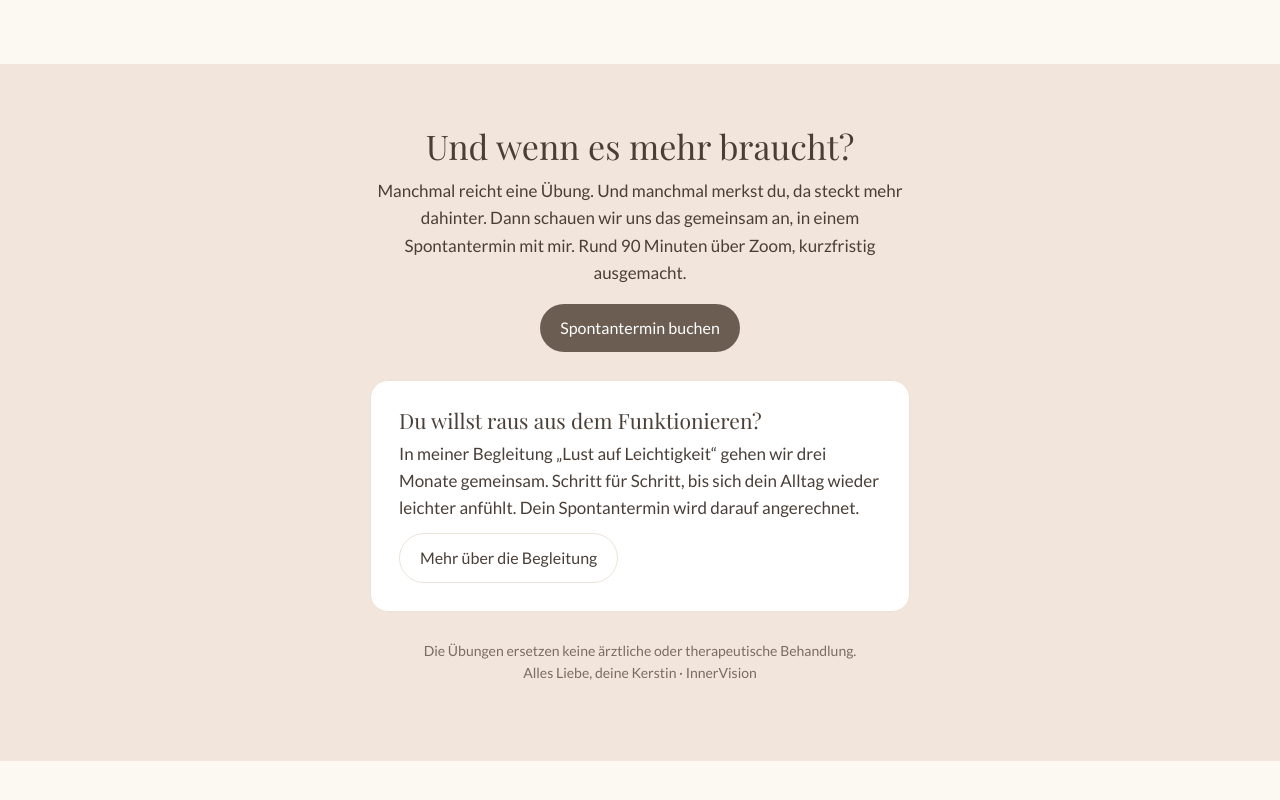
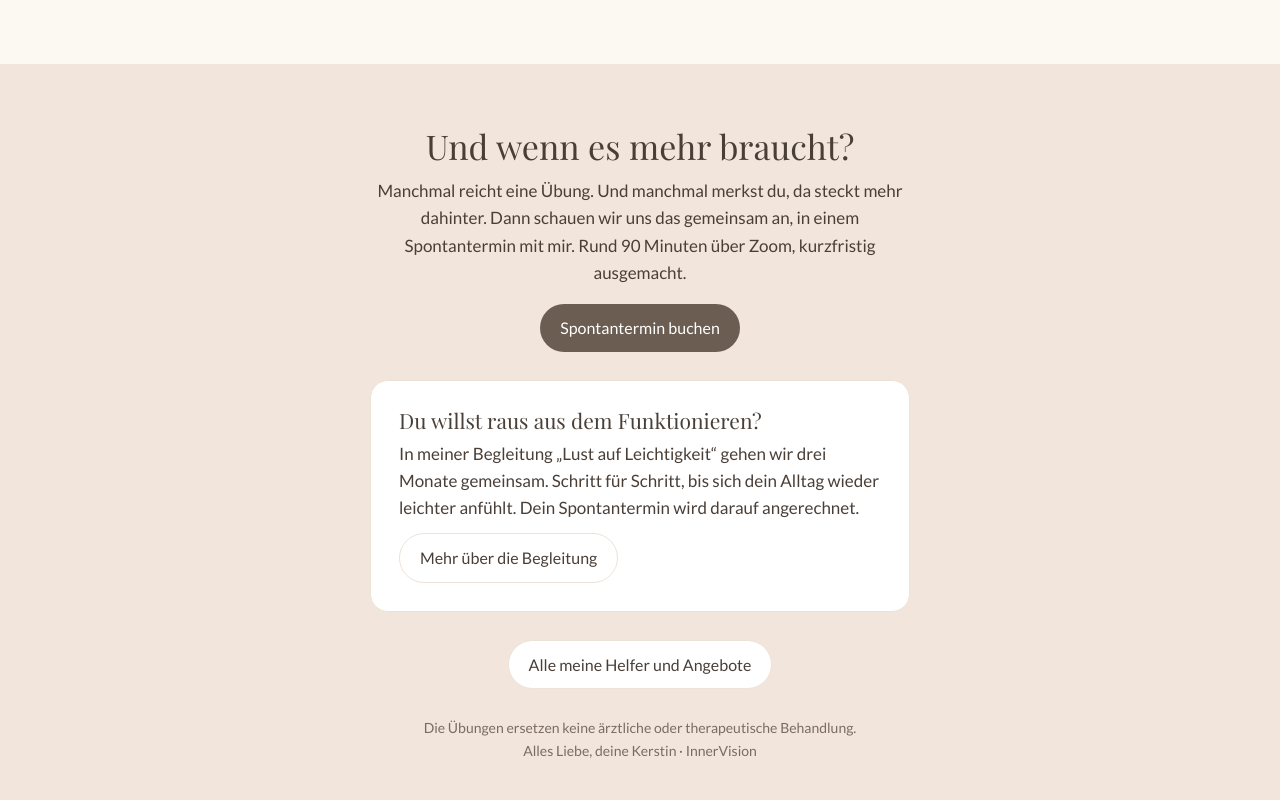
Before and after one commit to InnerVision-Kerstin/soforthilfe-leichtigkeit-q7v3, a plain HTML site: page index.html in a window 1280 px wide. Shown: the part 7175-7975 px from the top of the page. Before the commit the page ends 7936 px from the top, so only its background shows below. Drawn offline with nearby package versions, Linux system fonts and the light colour scheme.

Commit message:
Link zur Landingpage
Co-Authored-By: Claude Opus 5.5 <noreply@anthropic.com>
Claude-Session: https://claude.ai/code/session_01VGdCnbxnbqEbb5xFHUdTVR

```diff
--- a/index.html
+++ b/index.html
@@ -297,6 +297,7 @@ footer a{color:inherit}
       <p style="margin-top:8px">In meiner Begleitung „Lust auf Leichtigkeit“ gehen wir drei Monate gemeinsam. Schritt für Schritt, bis sich dein Alltag wieder leichter anfühlt. Dein Spontantermin wird darauf angerechnet.</p>
       <a class="btn light" href="https://innervision.mytentary.com/p/RzyifE">Mehr über die Begleitung</a>
     </div>
+    <div class="row" style="justify-content:center;margin-top:28px"><a class="btn light" href="https://innervision-kerstin.github.io/innervision/links/">Alle meine Helfer und Angebote</a></div>
     <p class="small" style="margin-top:28px">Die Übungen ersetzen keine ärztliche oder therapeutische Behandlung.<br>Alles Liebe, deine Kerstin · InnerVision</p>
   </div>
 </footer>
```
